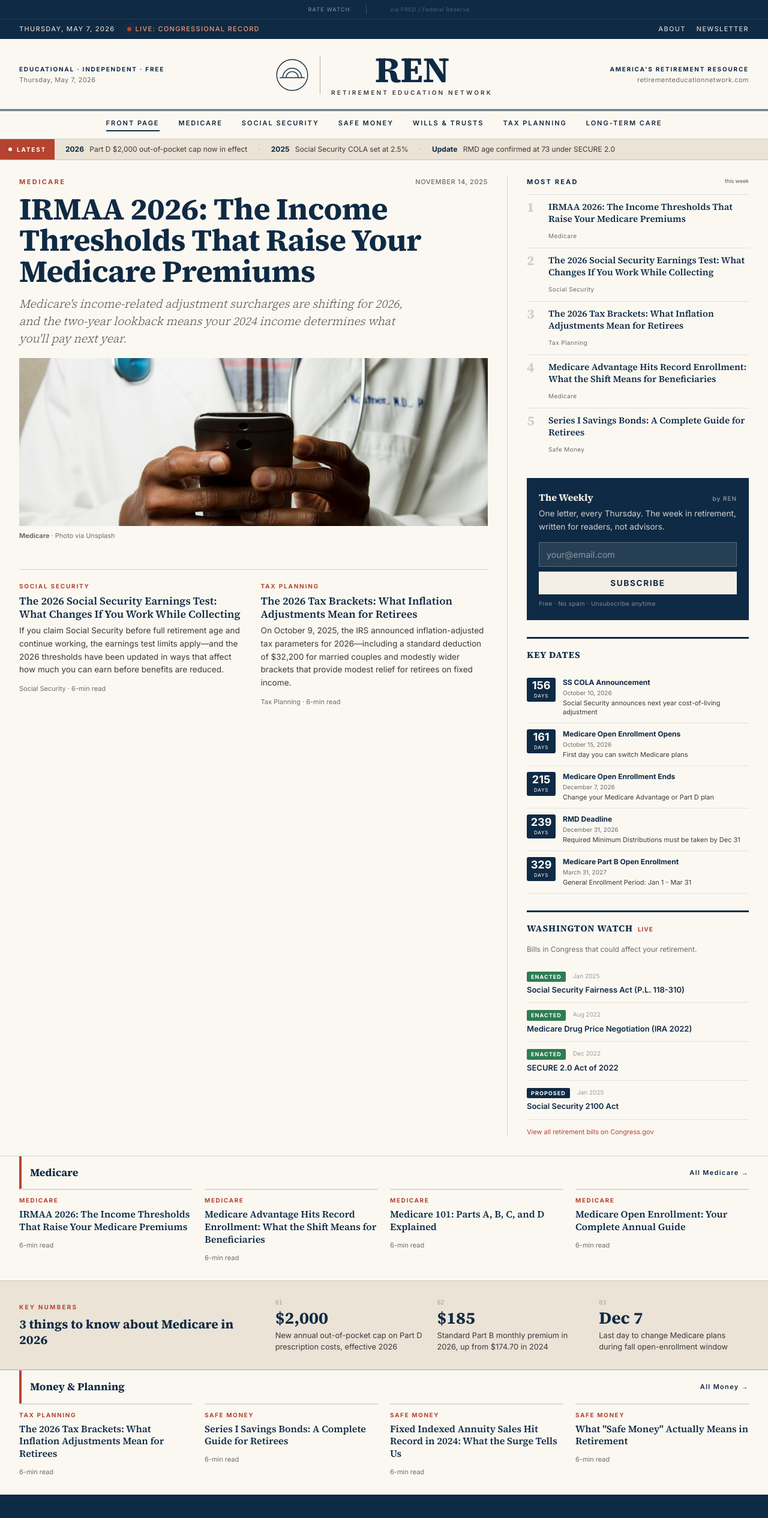
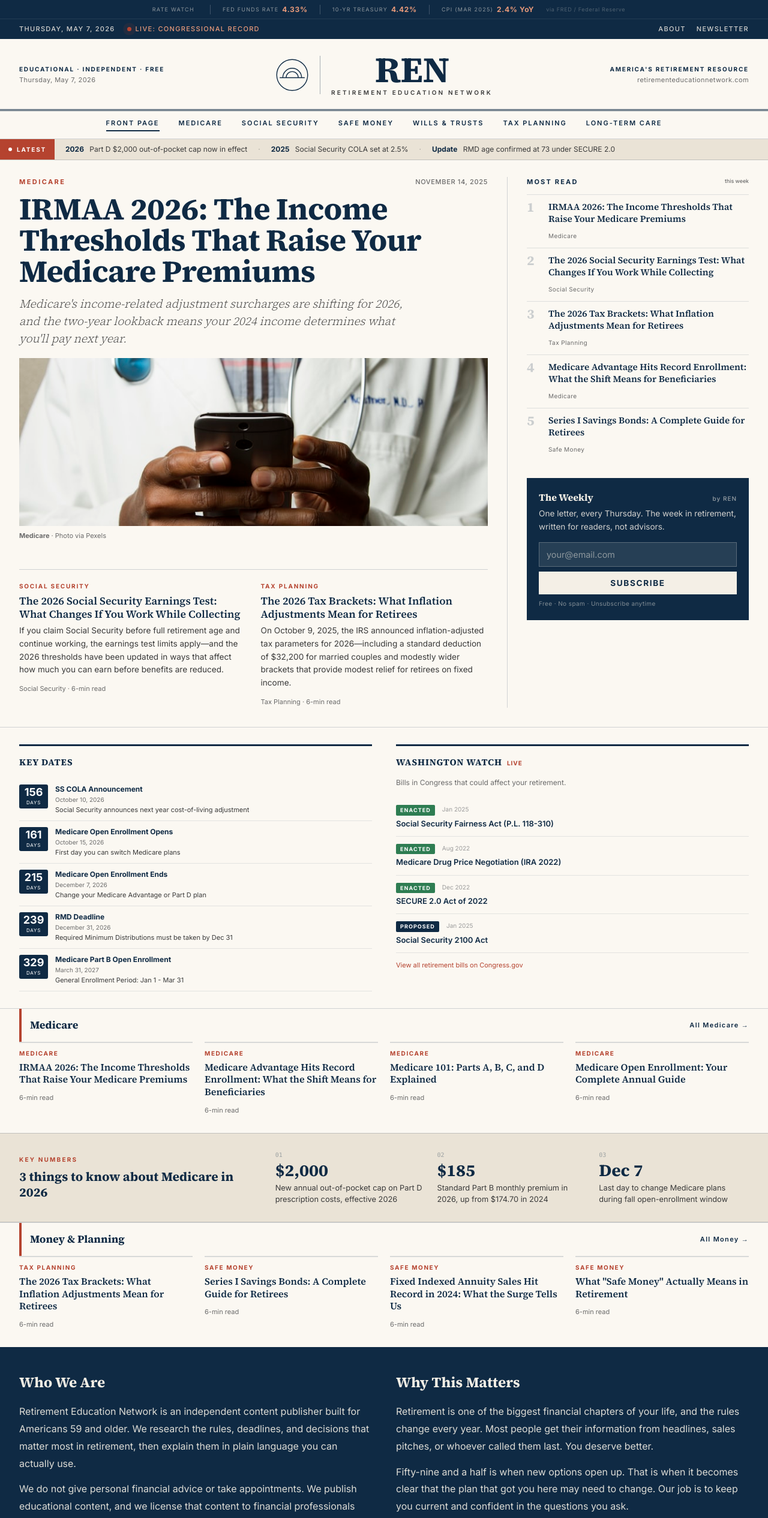
Before and after one commit to sean174/ren-site, a Next.js app: page / in a window 1280 px wide. Shown: the top 2531 px of the page at 60% size. Built offline with nearby package versions, Linux system fonts and the light colour scheme; no server answers.

Commit message:
fix: Rate Watch always visible, Key Dates/WashWatch full-width band, Pexels credit, Who We Are copy

```diff
--- a/app/page.tsx
+++ b/app/page.tsx
@@ -217,7 +217,7 @@ export default function HomePage() {
                 />
               </div>
               <p style={{ fontFamily: "var(--font-inter),sans-serif", fontSize: "11px", color: "#6B6B6B", marginBottom: "24px" }}>
-                <strong>{CATEGORY_LABELS[lead.category]}</strong> · Photo via <a href="https://unsplash.com" target="_blank" rel="noopener noreferrer" style={{ color: "#6B6B6B" }}>Unsplash</a>
+                <strong>{CATEGORY_LABELS[lead.category]}</strong> · Photo via <a href="https://pexels.com" target="_blank" rel="noopener noreferrer" style={{ color: "#6B6B6B" }}>Pexels</a>
               </p>
 
               {/* Secondary stories */}
@@ -285,17 +285,17 @@ export default function HomePage() {
               Free · No spam · Unsubscribe anytime
             </p>
           </div>
+        </aside>
+      </section>
 
-          {/* Key Dates */}
+      {/* ── Key Dates + Washington Watch (full-width band) ─────────────── */}
+      <section style={{ background: "#FBF8F2", borderTop: "1px solid rgba(15,42,68,0.18)", padding: "28px 32px", display: "grid", gridTemplateColumns: "1fr 1fr", gap: "40px" }}>
         <div style={{ borderTop: "3px solid #0F2A44", paddingTop: "16px" }}>
           <KeyDates />
         </div>
-
-          {/* Washington Watch */}
         <div style={{ borderTop: "3px solid #0F2A44", paddingTop: "16px" }}>
           <LegislationWatch />
         </div>
-        </aside>
       </section>
 
       {/* ── Section: Medicare ────────────────────────────────────────────── */}
@@ -382,10 +382,10 @@ export default function HomePage() {
         <div style={{ color: "#F4EFE6" }}>
           <h2 style={{ fontFamily: "var(--font-source-serif),Georgia,serif", fontWeight: 700, fontSize: "1.5rem", margin: "0 0 16px" }}>Who We Are</h2>
           <p style={{ fontSize: "1rem", lineHeight: 1.8, marginBottom: "14px", color: "rgba(244,239,230,0.9)" }}>
-            Retirement Education Network is a content company built for Americans 59 and older. We research the most current and trusted guidance on the topics that matter most in retirement, then share it in plain language you can use.
+            Retirement Education Network is an independent content publisher built for Americans 59 and older. We research the rules, deadlines, and decisions that matter most in retirement, then explain them in plain language you can actually use.
           </p>
           <p style={{ fontSize: "1rem", lineHeight: 1.8, color: "rgba(244,239,230,0.9)" }}>
-            We do not give personal financial advice. We do not meet with readers, take appointments, or manage anyone&apos;s money. What we are is a trusted source for staying informed. We bring you the information. You take it from there, ideally with a professional you trust.
+            We do not give personal financial advice or take appointments. We publish educational content, and we license that content to financial professionals who want to share it with their clients. If you ever receive our materials through an advisor, that is why.
           </p>
         </div>
         <div style={{ color: "#F4EFE6" }}>
@@ -394,7 +394,7 @@ export default function HomePage() {
             Retirement is one of the biggest financial chapters of your life, and the rules change every year. Most people get their information from headlines, sales pitches, or whoever called them last. You deserve better.
           </p>
           <p style={{ fontSize: "1rem", lineHeight: 1.8, marginTop: "14px", color: "rgba(244,239,230,0.9)" }}>
-            Fifty-nine and a half is the age when new options open up. That is when it becomes clear that the plan that got you here may need to change. Our job is to keep you current and confident in the questions you ask.
+            Fifty-nine and a half is when new options open up. That is when it becomes clear that the plan that got you here may need to change. Our job is to keep you current and confident in the questions you ask.
           </p>
         </div>
       </section>
--- a/components/RateWatch.tsx
+++ b/components/RateWatch.tsx
@@ -57,41 +57,38 @@ export default function RateWatch() {
     color: "#E89A7A",
   };
 
-  if (error || !data) {
-    // Static fallback — shows last known values while loading or on error
-    return (
-      <div style={bar}>
-        <span style={{ ...label }}>Rate Watch</span>
-        <span style={{ color: "rgba(244,239,230,0.4)", fontSize: "10px" }}>Loading market data...</span>
-      </div>
-    );
-  }
+  // Always show something — use live data if available, fallback to last-known values
+  const fedFundsVal  = data?.fedFunds?.value  ?? 4.33;
+  const treasuryVal  = data?.treasury10yr?.value ?? 4.42;
+  const cpiYoy       = data?.cpi?.yoy  ?? "2.4";
+  const cpiLabel     = data?.cpi?.label ?? "Mar 2025";
+  const isLive       = !!data && !error;
 
   return (
-    <div style={bar} title={`Updated ${new Date(data.updatedAt).toLocaleTimeString()}`}>
+    <div style={bar} title={isLive ? `Updated ${new Date(data!.updatedAt).toLocaleTimeString()}` : "Showing last known rates"}>
       <span style={{ ...label, marginLeft: "16px" }}>Rate Watch</span>
       <div style={sep} />
 
-      {data.fedFunds && (
+      {data?.fedFunds !== undefined && (
         <>
           <span style={label}>Fed Funds Rate</span>
-          <span style={val}>{data.fedFunds.value.toFixed(2)}%</span>
+          <span style={val}>{fedFundsVal.toFixed(2)}%</span>
           <div style={sep} />
         </>
       )}
 
-      {data.treasury10yr && (
+      {data?.treasury10yr !== undefined && (
         <>
           <span style={label}>10-Yr Treasury</span>
-          <span style={val}>{data.treasury10yr.value.toFixed(2)}%</span>
+          <span style={val}>{treasuryVal.toFixed(2)}%</span>
           <div style={sep} />
         </>
       )}
 
-      {data.cpi && (
+      {(
         <>
-          <span style={label}>CPI ({data.cpi.label})</span>
-          <span style={val}>{data.cpi.yoy}% YoY</span>
+          <span style={label}>CPI ({cpiLabel})</span>
+          <span style={val}>{cpiYoy}% YoY</span>
         </>
       )}
 
```
Lines whose indentation alone changed are shown as unchanged.
